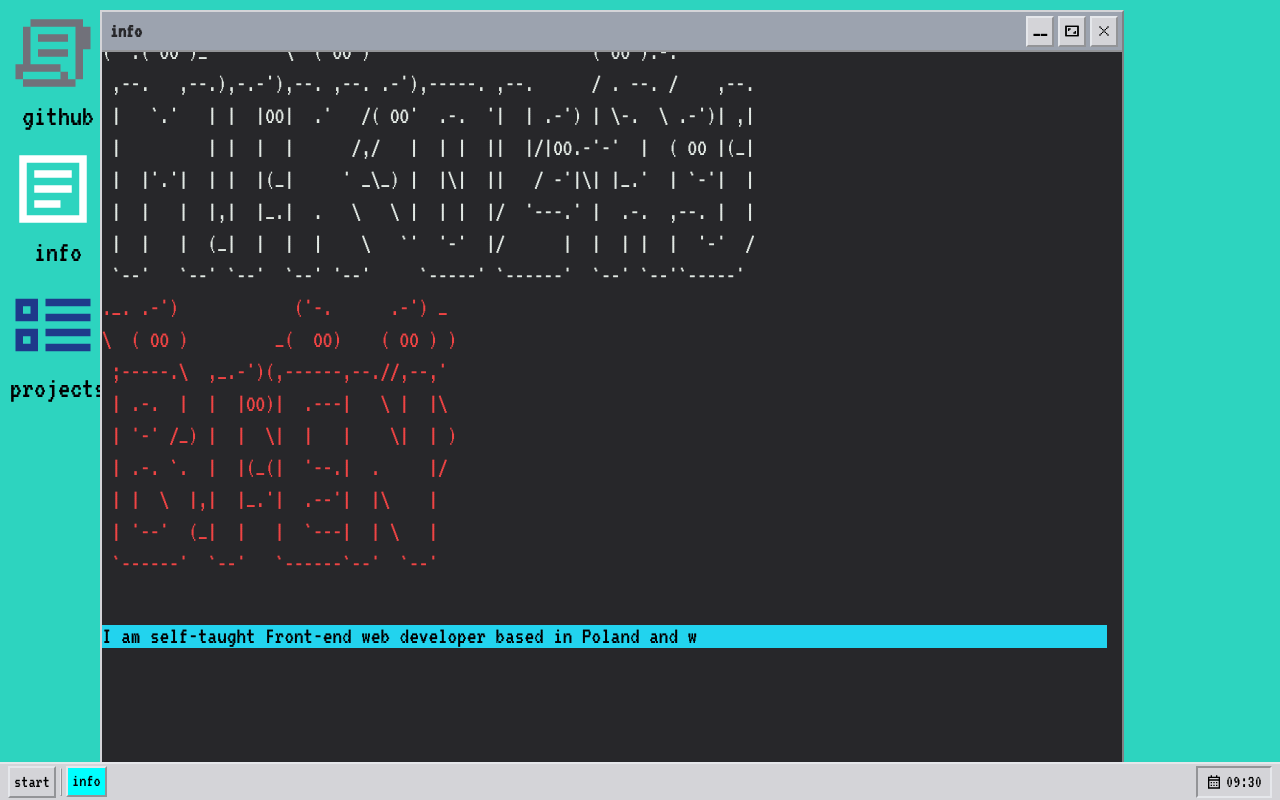
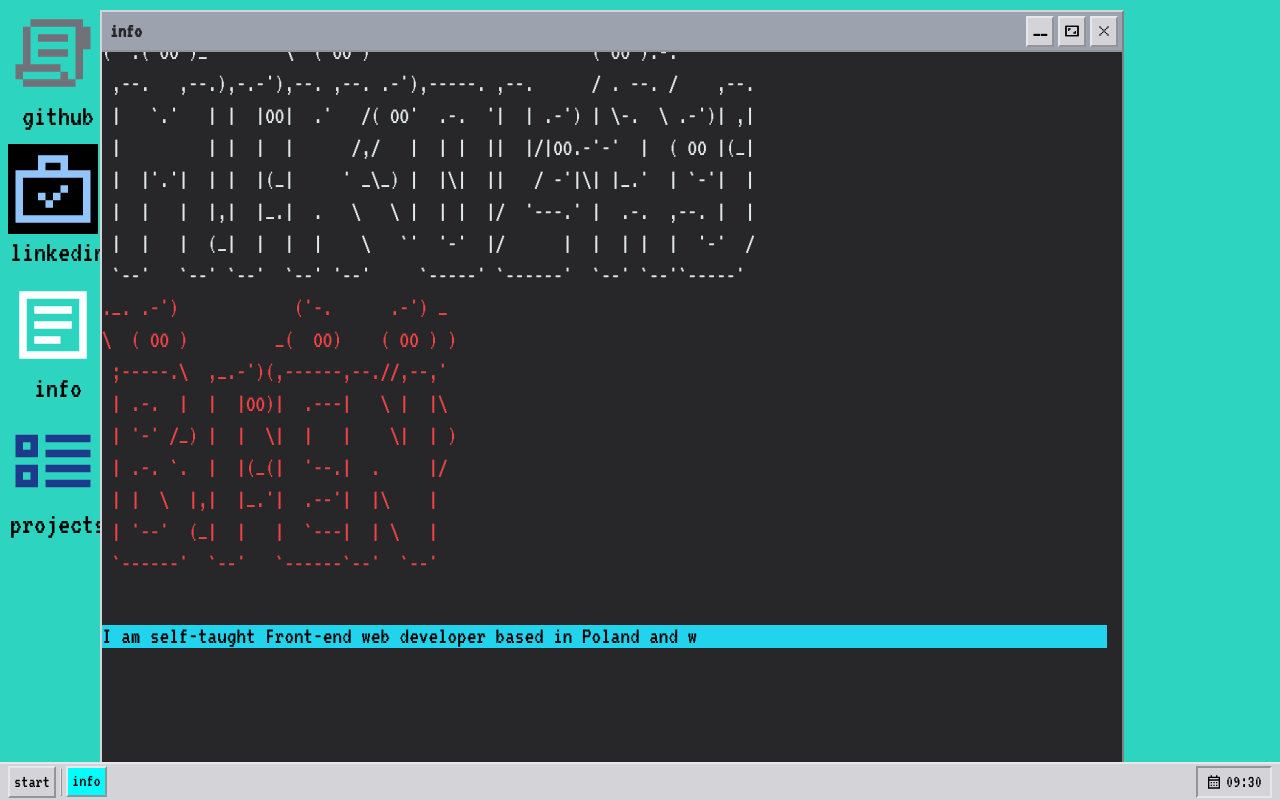
Before and after one commit to bieniucieniu/desktop-website, a Next.js app: page /info in a window 1280 px wide. Built offline with nearby package versions, Linux system fonts and the light colour scheme.

Commit message:
add linkedin link

```diff
--- a/components/Main/Icons.tsx
+++ b/components/Main/Icons.tsx
@@ -1,5 +1,4 @@
 import NextLink from "next/link"
-import { ReactElement } from "react"
 
 export default function Icons() {
   return (
@@ -22,6 +21,26 @@ export default function Icons() {
         </svg>
         <p className="text-center group-hover:underline text-3xl truncate">
           github
+        </p>
+      </NextLink>
+      <NextLink
+        target="_blank"
+        href="www.linkedin.com/in/mikołaj-bień-6090b2237"
+        className="group text-black grid-rows-[30px_1fr] justify-center items-center"
+      >
+        <svg
+          className="max-h-[90px] text-blue-300 bg-black"
+          fill="none"
+          xmlns="http://www.w3.org/2000/svg"
+          viewBox="0 0 24 24"
+        >
+          <path
+            d="M16 3H8v4H2v14h20V7h-6V3zm-2 4h-4V5h4v2zM4 19V9h16v10H4zm10-8h2v2h-2v-2zm-2 4v-2h2v2h-2zm-2 0h2v2h-2v-2zm0 0H8v-2h2v2z"
+            fill="currentColor"
+          />
+        </svg>
+        <p className="text-center group-hover:underline text-3xl truncate">
+          linkedin
         </p>
       </NextLink>
       <NextLink
```
